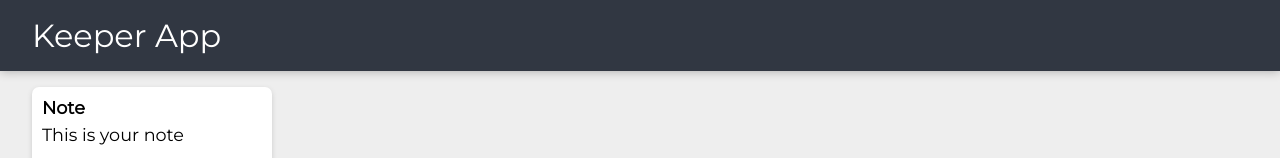
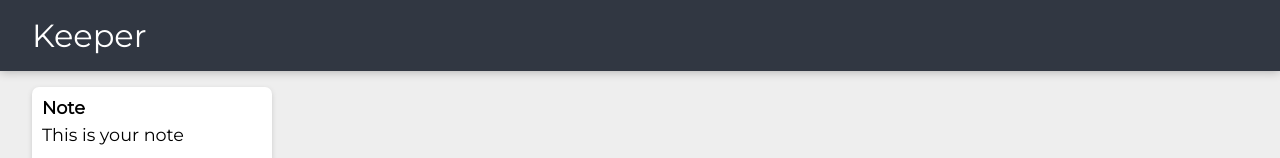
Before and after one commit to dylpark/Keeper-React, a React (Create React App) app in the folder keeper/: page / in a window 1280 px wide. Shown: the top 158 px of the page. Built offline with nearby package versions, Linux system fonts and the light colour scheme.

Commit message:
Update Header.jsx

```diff
--- a/keeper/src/components/Header.jsx
+++ b/keeper/src/components/Header.jsx
@@ -1,7 +1,7 @@
 import React from "react";
 
 function Header() {
-  const header = "Keeper App";
+  const header = "Keeper";
 
   return (
     <header>
```
